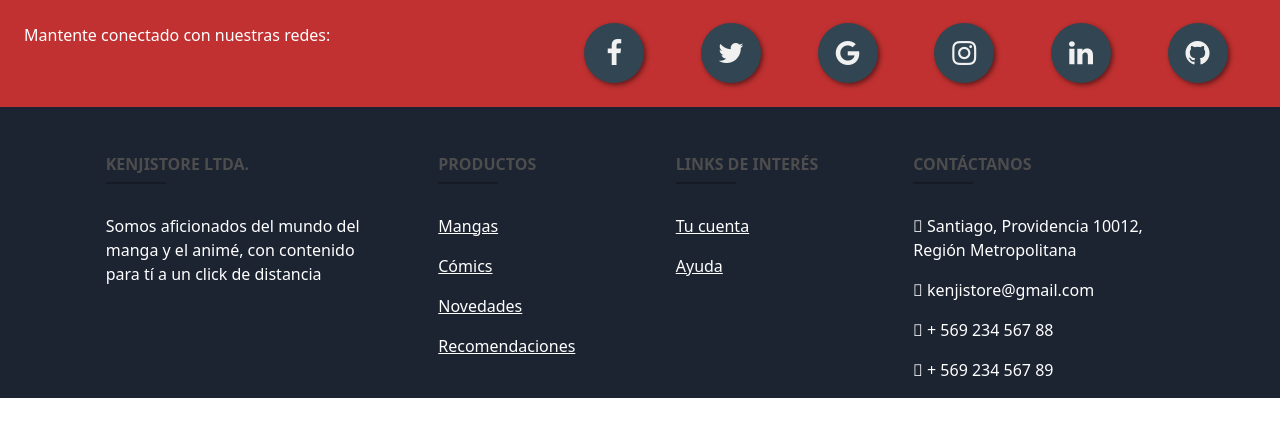
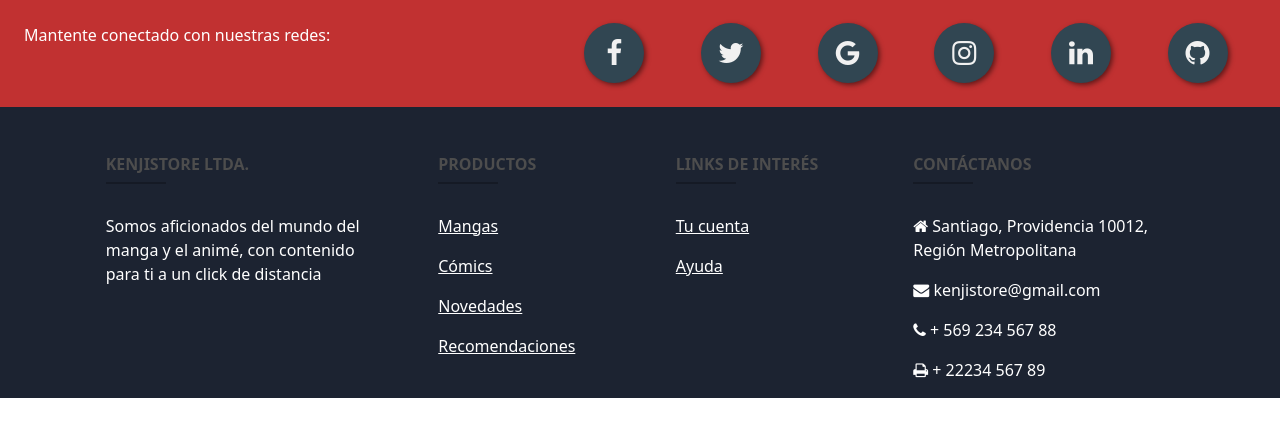
Before and after one commit to LeoCabelloP456/KenjiStoreWeb, a Django app: page /cart/ in a window 1280 px wide. Shown: the part 170-607 px from the top of the page. Run offline with Django 4.2, Linux system fonts and the light colour scheme.

Commit message:
Arreglos estéticos

```diff
--- a/KenjiStoreWeb01/core/templates/core/main.html
+++ b/KenjiStoreWeb01/core/templates/core/main.html
@@ -119,7 +119,7 @@
                     <hr class="mb-4 mt-0 d-inline-block mx-auto"
                         style="width: 60px; background-color: #000000; height: 2px" />
                     <p>
-                       Somos aficionados del mundo del manga y el animé, con contenido para tí a un click de distancia
+                       Somos aficionados del mundo del manga y el animé, con contenido para ti a un click de distancia
                     </p>
                 </div>
 
@@ -167,10 +167,10 @@
                     <h6 class="text-uppercase fw-bold">Contáctanos</h6>
                     <hr class="mb-4 mt-0 d-inline-block mx-auto"
                         style="width: 60px; background-color: #000000; height: 2px" />
-                    <p><i class="fas fa-home mr-3"></i> Santiago, Providencia 10012, Región Metropolitana</p>
-                    <p><i class="fas fa-envelope mr-3"></i> kenjistore@gmail.com</p>
-                    <p><i class="fas fa-phone mr-3"></i> + 569 234 567 88</p>
-                    <p><i class="fas fa-print mr-3"></i> + 569 234 567 89</p>
+                    <p><i class="fa fa-home mr-3"></i> Santiago, Providencia 10012, Región Metropolitana</p>
+                    <p><i class="fa fa-envelope mr-3"></i> kenjistore@gmail.com</p>
+                    <p><i class="fa fa-phone mr-3"></i> + 569 234 567 88</p>
+                    <p><i class="fa fa-print mr-3"></i> + 22234 567 89</p>
                 </div>
                 <!-- Grid column -->
             </div>
```
